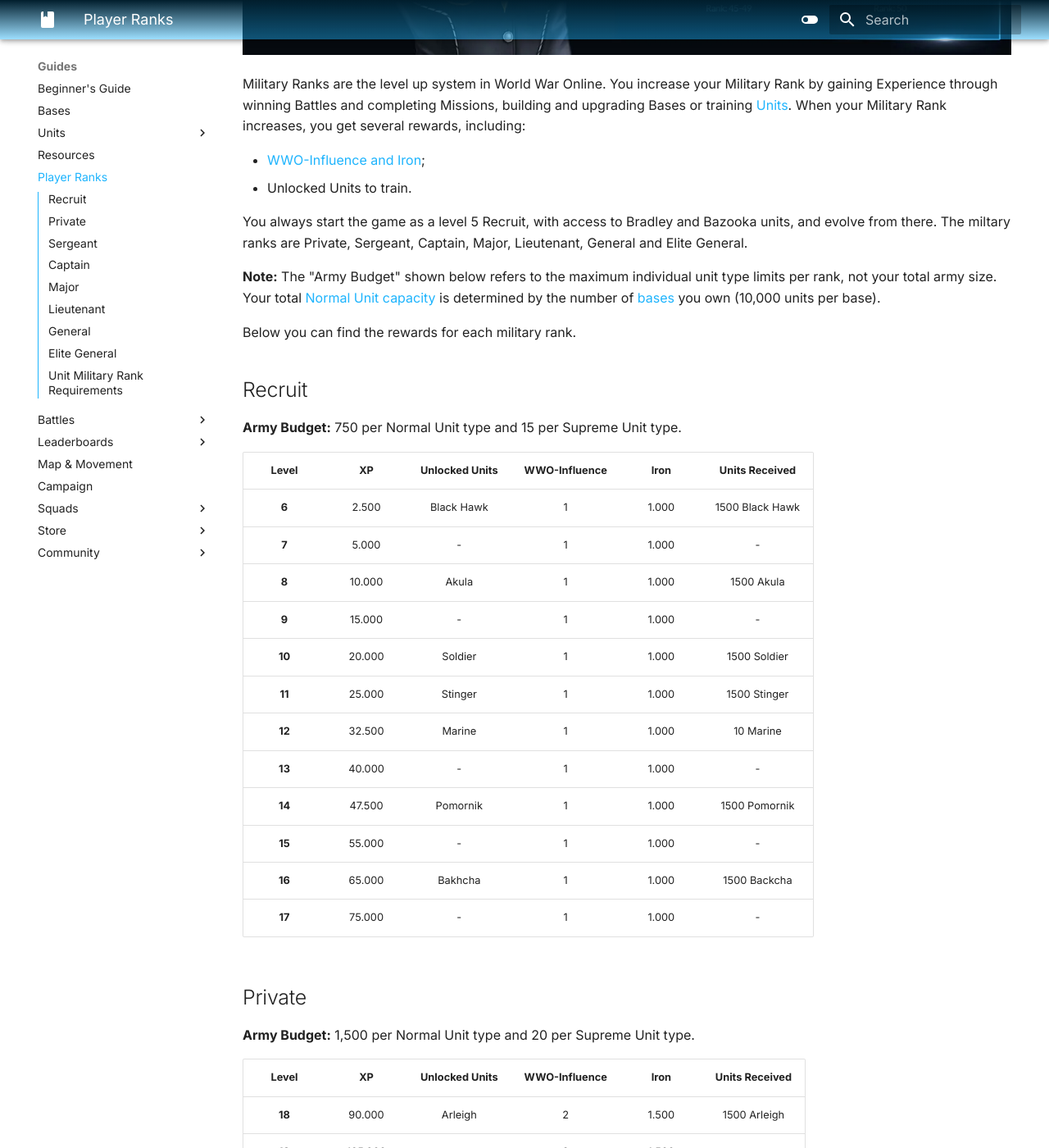
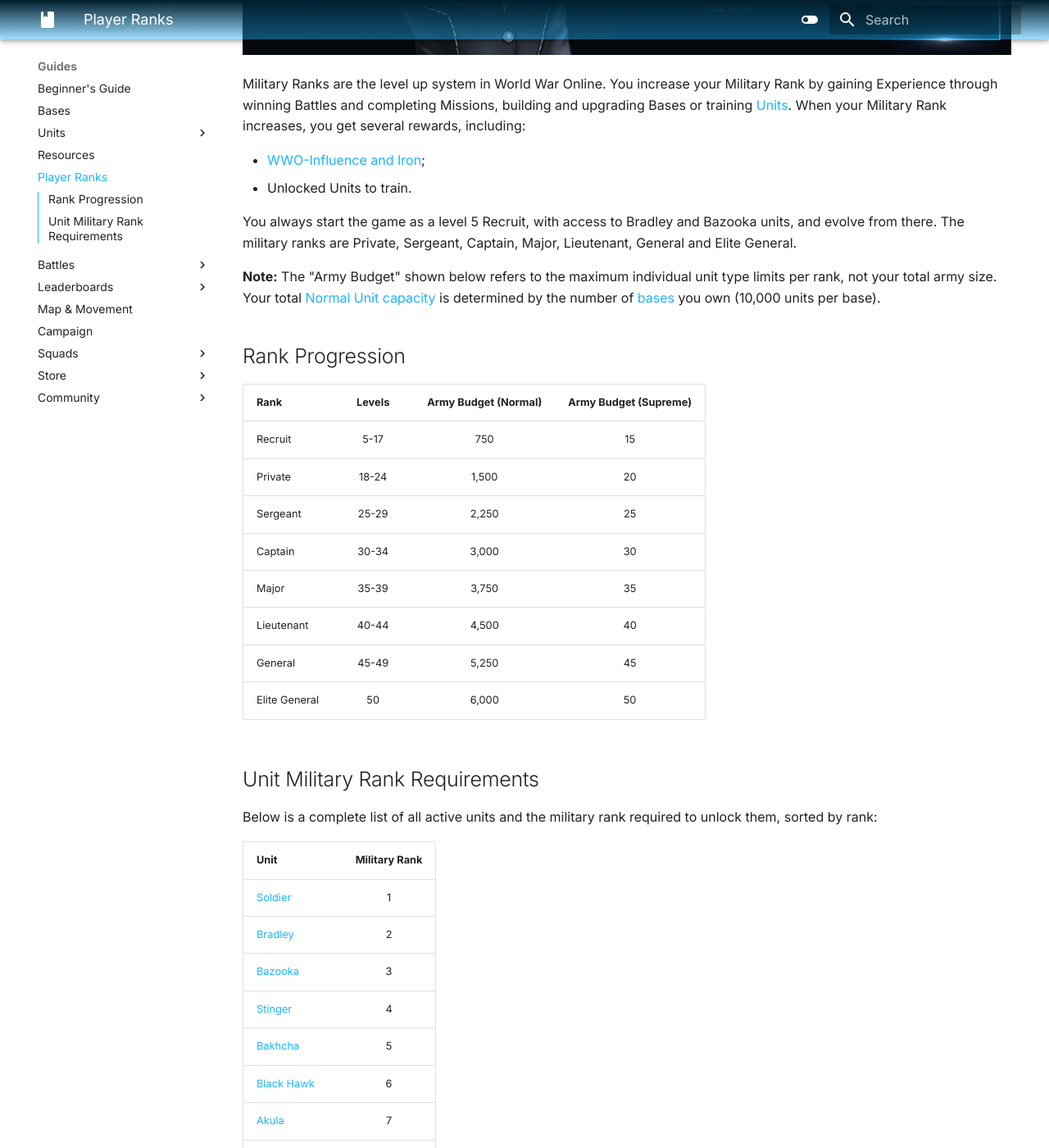
Before and after one commit to Chilltime/world-war-online-guides, an MkDocs documentation site: the page built from docs/guides/player-rank.md, in a window 1280 px wide and 1400 px high, scrolled down 692 px. Shown: the whole window at 82% size. Built offline with MkDocs 1.6.1 and Material for MkDocs 9.7.7, drawn with Linux system fonts in a browser that asks for light colours; some of the changed text lies outside the part shown.

Commit message:
fix(guides): correct unit military rank requirements (#23)
- Fix all unit minRank values to match actual code values
- Remove deprecated reward tables (XP/level progression)
- Remove deprecated units (Chinook, Charles Gaulle, General Boxer, C17)
- Add links to unit guide pages for each unit
- Add consolidated rank progression table with army budget info
- Fix General unlock rank from 25 to 20 (matches code)
- Fix typo: "miltary" → "military"

Resolves: Chilltime/world-war-online-webapp#2318
Resolves: Chilltime/world-war-online-webapp#2320
Resolves: Chilltime/world-war-online-webapp#2321

🤖 Generated with [Claude Code](https://claude.com/claude-code)

Co-authored-by: Claude Code <claude-code@anthropic.com>
Co-authored-by: Claude <noreply@anthropic.com>

```diff
--- a/docs/guides/player-rank.md
+++ b/docs/guides/player-rank.md
@@ -11,155 +11,61 @@ including:
 -   Unlocked Units to train.
 
 You always start the game as a level 5 Recruit, with access to Bradley and Bazooka units, and evolve
-from there. The miltary ranks are Private, Sergeant, Captain, Major, Lieutenant, General and Elite
+from there. The military ranks are Private, Sergeant, Captain, Major, Lieutenant, General and Elite
 General.
 
 **Note:** The "Army Budget" shown below refers to the maximum individual unit type limits per rank, not your total army size. Your total [Normal Unit capacity](unit-train.md#unit-capacity-system) is determined by the number of [bases](bases.md) you own (10,000 units per base).
 
-Below you can find the rewards for each military rank.
+## Rank Progression
 
-## Recruit
-
-**Army Budget:** 750 per Normal Unit type and 15 per Supreme Unit type.
-
-| Level  |   XP   | Unlocked Units | WWO-Influence | Iron  | Units Received  |
-| :----: | :----: | :------------: | :-----------: | :---: | :-------------: |
-| **6**  | 2.500  |   Black Hawk   |       1       | 1.000 | 1500 Black Hawk |
-| **7**  | 5.000  |       -        |       1       | 1.000 |        -        |
-| **8**  | 10.000 |     Akula      |       1       | 1.000 |   1500 Akula    |
-| **9**  | 15.000 |       -        |       1       | 1.000 |        -        |
-| **10** | 20.000 |    Soldier     |       1       | 1.000 |  1500 Soldier   |
-| **11** | 25.000 |    Stinger     |       1       | 1.000 |  1500 Stinger   |
-| **12** | 32.500 |     Marine     |       1       | 1.000 |    10 Marine    |
-| **13** | 40.000 |       -        |       1       | 1.000 |        -        |
-| **14** | 47.500 |    Pomornik    |       1       | 1.000 |  1500 Pomornik  |
-| **15** | 55.000 |       -        |       1       | 1.000 |        -        |
-| **16** | 65.000 |    Bakhcha     |       1       | 1.000 |  1500 Backcha   |
-| **17** | 75.000 |       -        |       1       | 1.000 |        -        |
-
-## Private
-
-**Army Budget:** 1,500 per Normal Unit type and 20 per Supreme Unit type.
-
-| Level  |   XP    | Unlocked Units | WWO-Influence | Iron  | Units Received |
-| :----: | :-----: | :------------: | :-----------: | :---: | :------------: |
-| **18** | 90.000  |    Arleigh     |       2       | 1.500 |  1500 Arleigh  |
-| **19** | 105.000 |       -        |       2       | 1.500 |       -        |
-| **20** | 120.000 |     Gepard     |       2       | 1.500 |  1500 Gepard   |
-| **21** | 135.000 |     Reaper     |       2       | 1.500 |  1500 Reaper   |
-| **22** | 155.000 |       -        |       2       | 1.500 |       -        |
-| **23** | 175.000 |     Mortar     |       2       | 1.500 |   10 Mortar    |
-| **24** | 200.000 |      Lynx      |       2       | 1.500 |   1500 Lynx    |
-
-## Sergeant
-
-**Army Budget:** 2,250 per Normal Unit type and 25 per Supreme Unit type.
-
-| Level  |   XP    | Unlocked Units | WWO-Influence | Iron  | Units Received |
-| :----: | :-----: | :------------: | :-----------: | :---: | :------------: |
-| **25** | 250.000 |    General     |       2       | 2.000 |       -        |
-| **26** | 300.000 |    Dongfeng    |       2       | 2.000 | 1500 Dongfeng  |
-| **27** | 350.000 |     ZU-23      |       2       | 2.000 |    10 ZU-23    |
-| **28** | 400.000 |    Chengdu     |       2       | 2.000 |  1500 Chengdu  |
-| **29** | 475.000 |      F-35      |       2       | 2.000 |    10 F-35     |
-
-## Captain
-
-**Army Budget:** 3,000 per Normal Unit type and 30 per Supreme Unit type.
-
-| Level  |    XP     | Unlocked Units | WWO-Influence | Iron  | Units Received |
-| :----: | :-------: | :------------: | :-----------: | :---: | :------------: |
-| **30** |  550.000  |    Leopard     |       3       | 3.000 |   10 Leopard   |
-| **31** |  660.000  |       -        |       3       | 3.000 |       -        |
-| **32** |  775.000  |    Bastion     |       3       | 3.000 |   10 Bastion   |
-| **33** |  950.000  |     Daring     |       3       | 3.000 |   10 Daring    |
-| **34** | 1.140.000 |       -        |       3       | 3.000 |       -        |
-
-## Major
-
-**Army Budget:** 3,750 per Normal Unit type and 35 per Supreme Unit type.
-
-| Level  |    XP     | Unlocked Units | WWO-Influence | Iron  | Units Received |
-| :----: | :-------: | :------------: | :-----------: | :---: | :------------: |
-| **35** | 1.350.000 |     Apache     |       4       | 4.000 |   10 Apache    |
-| **36** | 1.650.000 |       -        |       4       | 4.000 |       -        |
-| **37** | 1.950.000 |    Panther     |       4       | 4.000 |   10 Panther   |
-| **38** | 2.350.000 |       -        |       4       | 4.000 |       -        |
-| **39** | 2.850.000 |    Zumwalt     |       4       | 4.000 |   10 Zumwalt   |
-
-## Lieutenant
-
-**Army Budget:** 4,500 per Normal Unit type and 40 per Supreme Unit type.
-
-| Level  |    XP     | Unlocked Units | WWO-Influence | Iron  | Units Received |
-| :----: | :-------: | :------------: | :-----------: | :---: | :------------: |
-| **40** | 3.400.000 |     Sniper     |      60       | 6.000 |   10 Sniper    |
-| **41** | 4.050.000 |      SAM       |      60       | 6.000 |     10 SAM     |
-| **42** | 4.900.000 |     Abrams     |      60       | 6.000 |   10 Abrams    |
-| **43** | 5.750.000 |  Los Angeles   |      60       | 6.000 | 10 Los Angeles |
-| **44** | 7.000.000 |      F-22      |      60       | 6.000 |    10 F-22     |
-
-## General
-
-**Army Budget:** 5,250 per Normal Unit type and 45 per Supreme Unit type.
-
-| Level  |     XP     | Unlocked Units | WWO-Influence |  Iron  | Units Received |
-| :----: | :--------: | :------------: | :-----------: | :----: | :------------: |
-| **45** | 8.500.000  |   B-2 Bomber   |      10       | 10.000 | 10 B-2 Bomber  |
-| **46** | 10.000.000 |       -        |      10       | 10.000 |       -        |
-| **47** | 12.250.000 |       -        |      10       | 10.000 |       -        |
-| **48** | 14.750.000 |       -        |      10       | 10.000 |       -        |
-| **49** | 17.250.000 |       -        |      10       | 10.000 |       -        |
-
-## Elite General
-
-**Army Budget:** 6,000 per Normal Unit type and 50 per Supreme Unit type.
-
-| Level  |     XP     | Unlocked Units | WWO-Influence |  Iron  | Units Received |
-| :----: | :--------: | :------------: | :-----------: | :----: | :------------: |
-| **50** | 20.000.000 |       -        |      20       | 20.000 |       -        |
+| Rank | Levels | Army Budget (Normal) | Army Budget (Supreme) |
+| :--- | :----: | :------------------: | :-------------------: |
+| Recruit | 5-17 | 750 | 15 |
+| Private | 18-24 | 1,500 | 20 |
+| Sergeant | 25-29 | 2,250 | 25 |
+| Captain | 30-34 | 3,000 | 30 |
+| Major | 35-39 | 3,750 | 35 |
+| Lieutenant | 40-44 | 4,500 | 40 |
+| General | 45-49 | 5,250 | 45 |
+| Elite General | 50 | 6,000 | 50 |
 
 ## Unit Military Rank Requirements
 
 Below is a complete list of all active units and the military rank required to unlock them, sorted by rank:
 
-| Unit           | Military Rank |
-| :------------- | :-----------: |
-| Infantry       |       1       |
-| Bradley        |       2       |
-| Bazooka        |       3       |
-| Stinger        |       4       |
-| Bakhcha        |       5       |
-| Blackhawk      |       6       |
-| Akula          |       7       |
-| LG1            |       8       |
-| Reaper         |       9       |
-| Chengdu        |      10       |
-| Sniper         |      11       |
-| Arleigh Burke  |      12       |
-| Christy        |      13       |
-| Mortar         |      14       |
-| Gepard         |      15       |
-| Lynx           |      16       |
-| Abrams         |      17       |
-| Chinook        |      17       |
-| Dongfeng       |      18       |
-| Pomornik       |      19       |
-| ZU23           |      20       |
-| Leopard        |      22       |
-| General        |      25       |
-| Apache         |      26       |
-| Los Angeles    |      28       |
-| Charles Gaulle |      30       |
-| General Boxer  |      32       |
-| Marine         |      32       |
-| F35            |      34       |
-| F22            |      36       |
-| Daring         |      38       |
-| Panther        |      40       |
-| Special Forces |      40       |
-| Bastion P      |      42       |
-| Mobile SAM     |      44       |
-| C17            |      46       |
-| Zumwalt        |      46       |
-| B2             |      48       |
+| Unit | Military Rank |
+| :--- | :-----------: |
+| [Soldier](units-normal.md#soldier) | 1 |
+| [Bradley](units-normal.md#bradley) | 2 |
+| [Bazooka](units-normal.md#bazooka) | 3 |
+| [Stinger](units-normal.md#stinger) | 4 |
+| [Bakhcha](units-normal.md#bakhcha) | 5 |
+| [Black Hawk](units-normal.md#black-hawk) | 6 |
+| [Akula](units-normal.md#akula) | 7 |
+| [LG1](units-normal.md#lg1) | 8 |
+| [Reaper](units-normal.md#reaper) | 9 |
+| [Chengdu](units-normal.md#chengdu) | 10 |
+| [Sniper](units-supreme.md#sniper) | 11 |
+| [Arleigh Burke](units-normal.md#arleigh-burke) | 12 |
+| [Christy](units-normal.md#christy) | 13 |
+| [Mortar](units-supreme.md#mortar) | 14 |
+| [Gepard](units-normal.md#gepard) | 15 |
+| [Lynx](units-normal.md#lynx) | 16 |
+| [Abrams](units-supreme.md#abrams) | 17 |
+| [Dongfeng](units-normal.md#dongfeng) | 18 |
+| [Pomornik](units-normal.md#pomornik) | 19 |
+| [General](units-tactic.md#general) | 20 |
+| [Leopard](units-supreme.md#leopard) | 22 |
+| [ZU-23](units-supreme.md#zu-23) | 25 |
+| [Apache](units-supreme.md#apache) | 26 |
+| [Los Angeles](units-supreme.md#los-angeles) | 28 |
+| [Marine](units-supreme.md#marine) | 32 |
+| [F-35](units-supreme.md#f-35) | 34 |
+| [F-22](units-supreme.md#f-22) | 36 |
+| [Daring](units-supreme.md#daring) | 38 |
+| [Panther](units-supreme.md#panther) | 39 |
+| [Special Forces](units-tactic.md#special-forces) | 40 |
+| [Bastion](units-supreme.md#bastion) | 42 |
+| [Mobile SAM](units-supreme.md#mobile-sam) | 44 |
+| [Zumwalt](units-supreme.md#zumwalt) | 46 |
+| [B-2 Bomber](units-supreme.md#b-2-bomber) | 48 |
```
